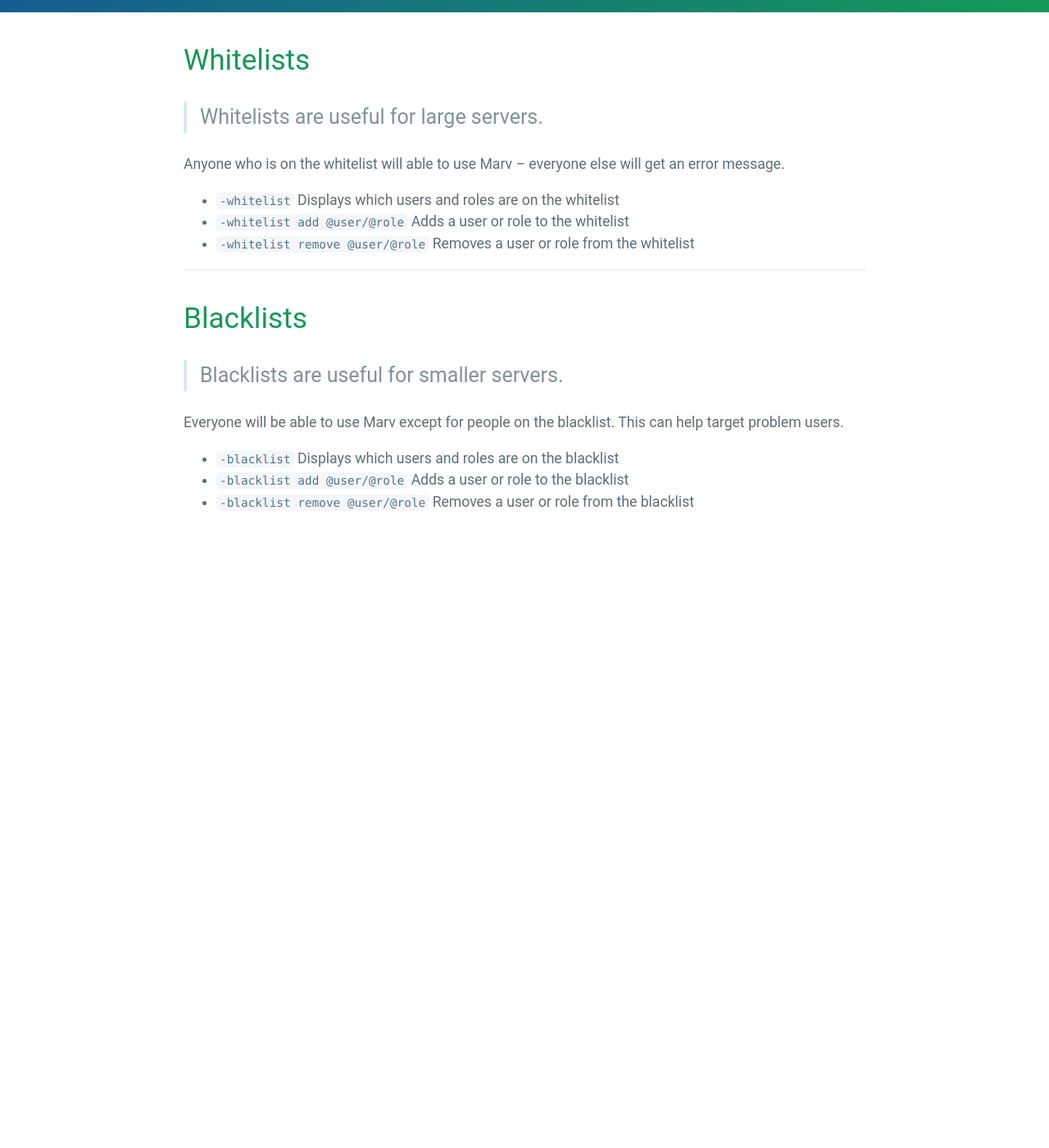
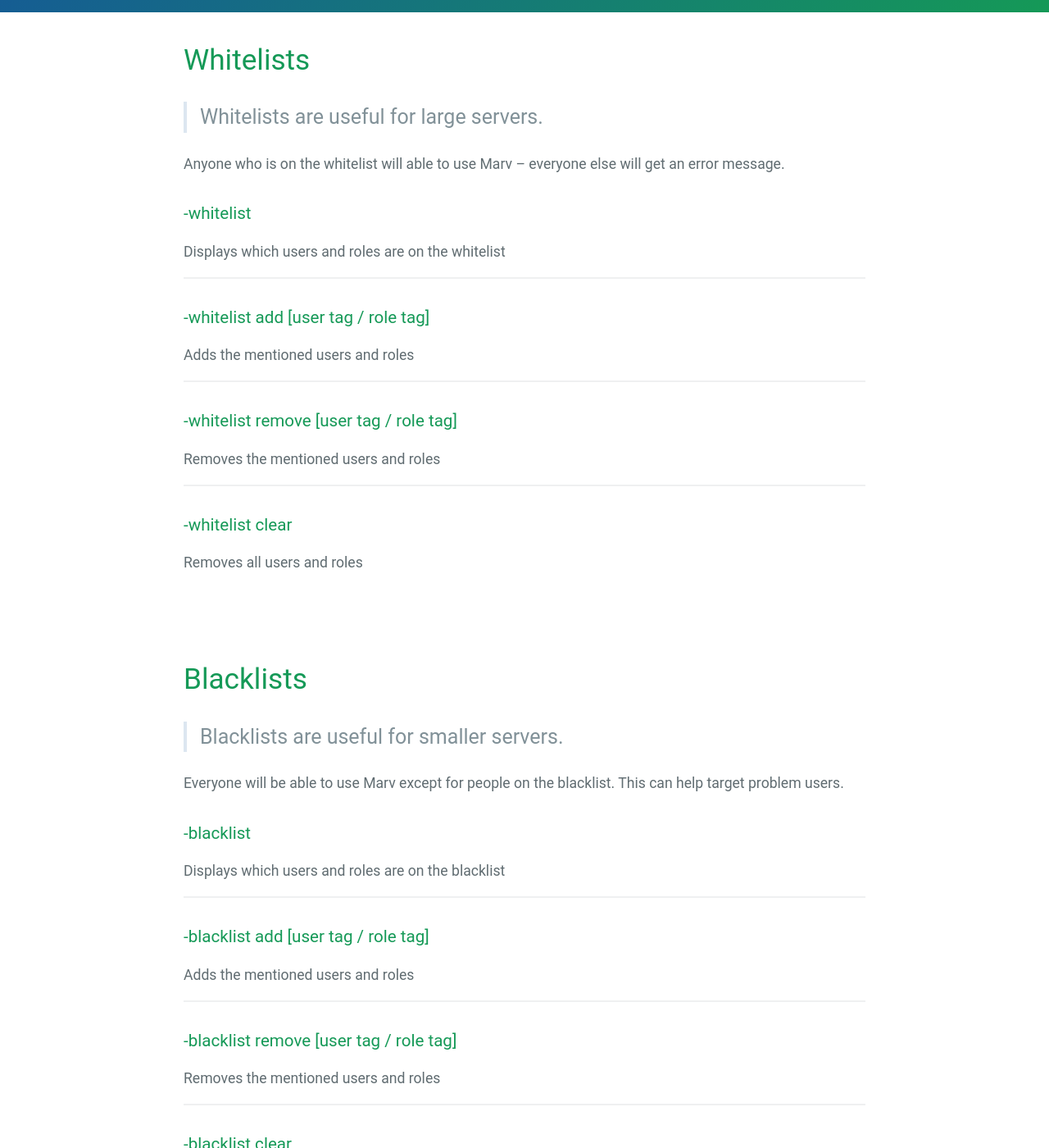
Before and after one commit to mymindishazel/marv-docs, a Jekyll site: the page built from commands/settings/permissions.md, in a window 1280 px wide and 1400 px high, scrolled down 225 px. Shown: the whole window at 82% size. Built offline with Jekyll 4.4.1, drawn with Linux system fonts in a browser that asks for light colours; our own code applies the rules of GitHub Pages for plain Markdown files; before the commit the page ends 900 px from its top, so only the background shows below that; some of the changed text lies outside the part shown.

Commit message:
Update permissions.md

```diff
--- a/commands/settings/permissions.md
+++ b/commands/settings/permissions.md
@@ -4,11 +4,25 @@
 
 Anyone who is on the whitelist will able to use Marv -- everyone else will get an error message.
 
-- `-whitelist` Displays which users and roles are on the whitelist
-- `-whitelist add @user/@role` Adds a user or role to the whitelist
-- `-whitelist remove @user/@role` Removes a user or role from the whitelist
+### -whitelist
+Displays which users and roles are on the whitelist
 
 ---
+
+### -whitelist add [user tag / role tag]
+Adds the mentioned users and roles
+
+---
+
+### -whitelist remove [user tag / role tag]
+Removes the mentioned users and roles
+
+---
+
+### -whitelist clear
+Removes all users and roles
+
+<br><br>
 
 # Blacklists
 
@@ -16,6 +30,20 @@ Anyone who is on the whitelist will able to use Marv -- everyone else will get a
 
 Everyone will be able to use Marv except for people on the blacklist. This can help target problem users.
 
-- `-blacklist` Displays which users and roles are on the blacklist
-- `-blacklist add @user/@role` Adds a user or role to the blacklist
-- `-blacklist remove @user/@role` Removes a user or role from the blacklist
+### -blacklist
+Displays which users and roles are on the blacklist
+
+---
+
+### -blacklist add [user tag / role tag]
+Adds the mentioned users and roles
+
+---
+
+### -blacklist remove [user tag / role tag]
+Removes the mentioned users and roles
+
+---
+
+### -blacklist clear
+Removes all users and roles
```
